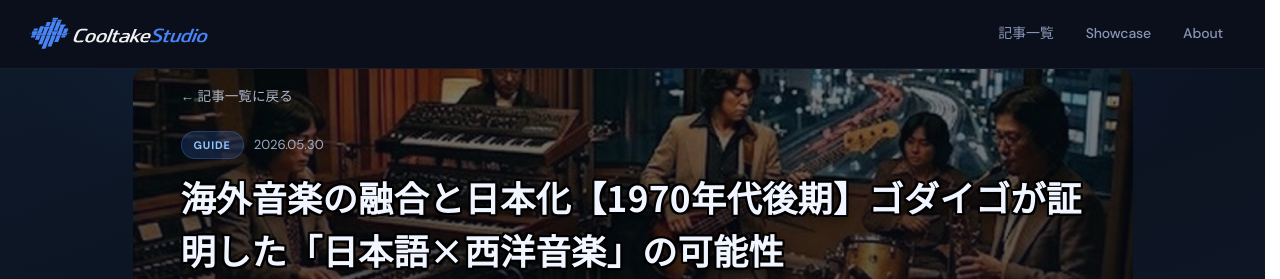
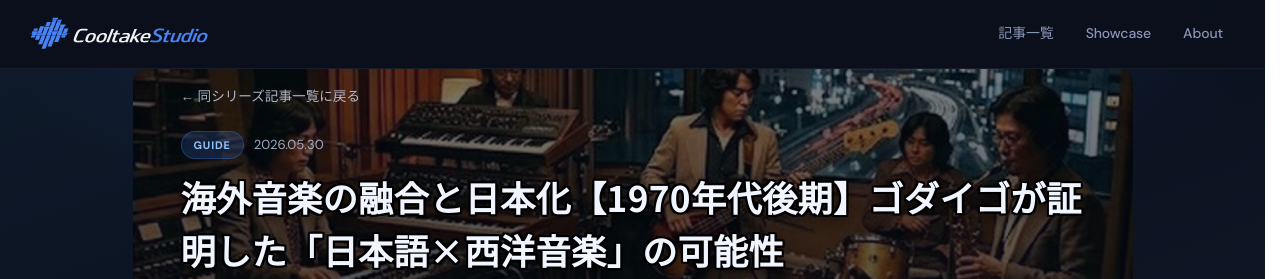
Before and after one commit to cooltake/cooltake-staging, a Jekyll site: the page built from _posts/2026-05-30-japan-music-04-foreign-influence.md, in a window 1280 px wide and 900 px high. Shown: the top 279 px of the window. Built offline with Jekyll 4.4.1, drawn with Linux system fonts in a browser that asks for light colours; some web fonts are replaced.

Commit message:
fix: back-link series-specific navigation for japan-music / chord-progression

```diff
--- a/_layouts/post.html
+++ b/_layouts/post.html
@@ -186,7 +186,13 @@ layout: default
 <article>
   <div class="post-header">
     <div class="post-hero-wrap{% if page.image %} has-image{% endif %}"{% if page.image %} style="--hero-img: url('{{ page.image }}');"{% endif %}>
+      {% if page.url contains 'japan-music' %}
+      <a href="/series-list.html?series=japan-music-series" class="back-link">&larr; 同シリーズ記事一覧に戻る</a>
+      {% elsif page.url contains 'chord-progression' %}
+      <a href="/series-list.html?series=chord-progression-series" class="back-link">&larr; 同シリーズ記事一覧に戻る</a>
+      {% else %}
       <a href="{{ '/#categories' | relative_url }}" class="back-link">&larr; 記事一覧に戻る</a>
+      {% endif %}
       <div class="post-hero-body">
         <div class="post-meta">
           <span class="post-tag">{{ page.categories | first | default: "Guide" | upcase }}</span>
```
